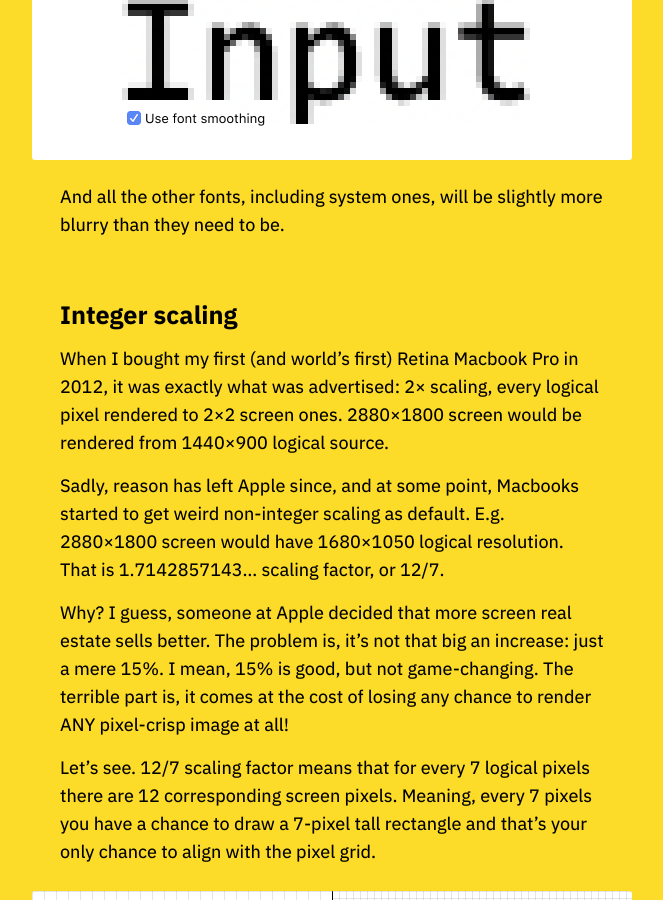
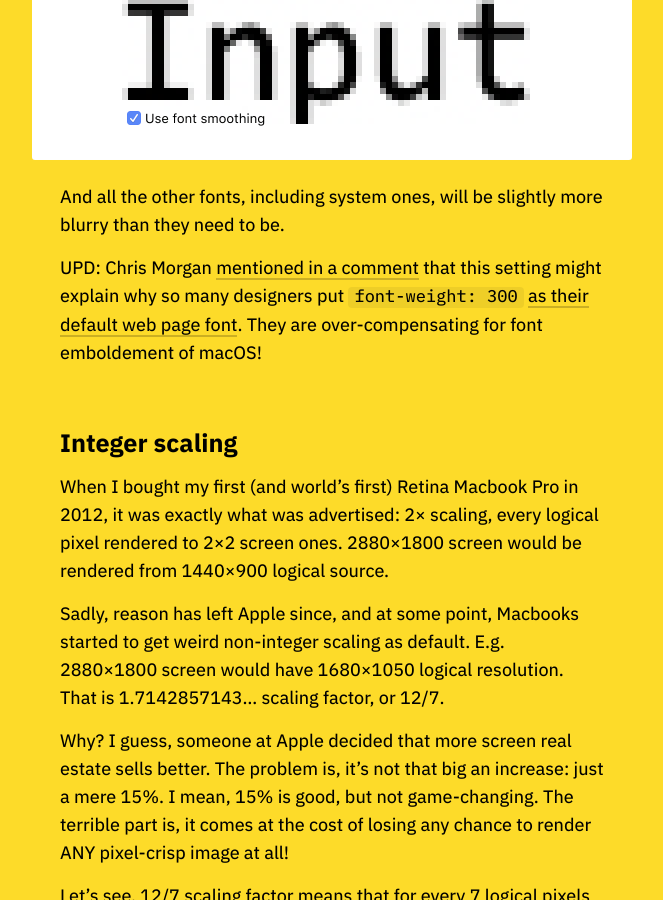
Before and after one commit to tonsky/tonsky.github.io, a Jekyll site: the page built from _posts/2020-06-17-monitors.md, in a window 1280 px wide and 900 px high, scrolled down 9970 px. Shown: the whole window, without its empty margins (309-972 px from the left). Built offline with Jekyll 4.4.1, drawn with Linux system fonts in a browser that asks for light colours.

Commit message:
font emboldement upd

```diff
--- a/_posts/2020-06-17-monitors.md
+++ b/_posts/2020-06-17-monitors.md
@@ -197,6 +197,8 @@ What does that mean for us, programmers? If you take a font that was hand-optimi
 </figure>
 
 And all the other fonts, including system ones, will be slightly more blurry than they need to be.
+
+UPD: Chris Morgan [mentioned in a comment](https://news.ycombinator.com/item?id=23553486) that this setting might explain why so many designers put `font-weight: 300` [as their default web page font](https://grumpy.website/post/0PPp8l_pu). They are over-compensating for font emboldement of macOS!
 
 ## Integer scaling
 
```
